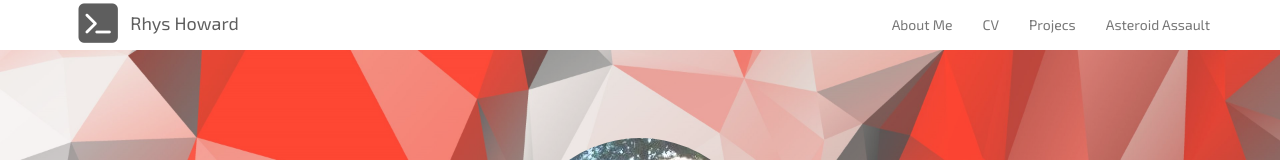
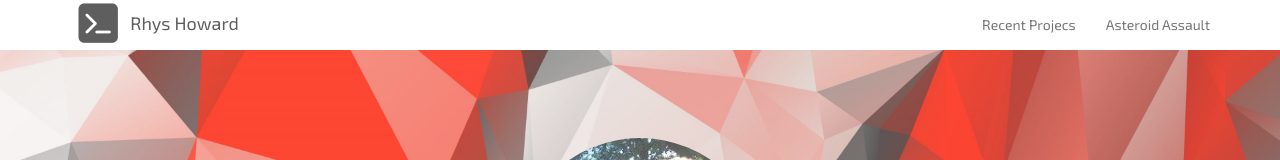
Before and after one commit to rkh4/rkh4.github.io, a plain HTML site: page index.html in a window 1280 px wide. Shown: the top 160 px of the page. Drawn offline with nearby package versions, Linux system fonts and the light colour scheme.

```diff
--- a/index.html
+++ b/index.html
@@ -30,9 +30,9 @@
             </div>
             <div class="navbar-collapse collapse" id="navbar-main">
                 <ul class="nav navbar-nav navbar-right">
-                    <li><a href="#">About Me</a></li>
-                    <li><a href="#">CV</a></li>
-                    <li><a href="#">Projecs</a></li>
+                    <!--<li><a href="#">About Me</a></li>
+                    <li><a href="#">CV</a></li>-->
+                    <li><a href="#">Recent Projecs</a></li>
                     <li><a href="/asteroid-assault.html">Asteroid Assault</a></li>
                 </ul>
             </div>
```
Also changed, not shown: asteroid-assault.png (deleted), 1 other file.
